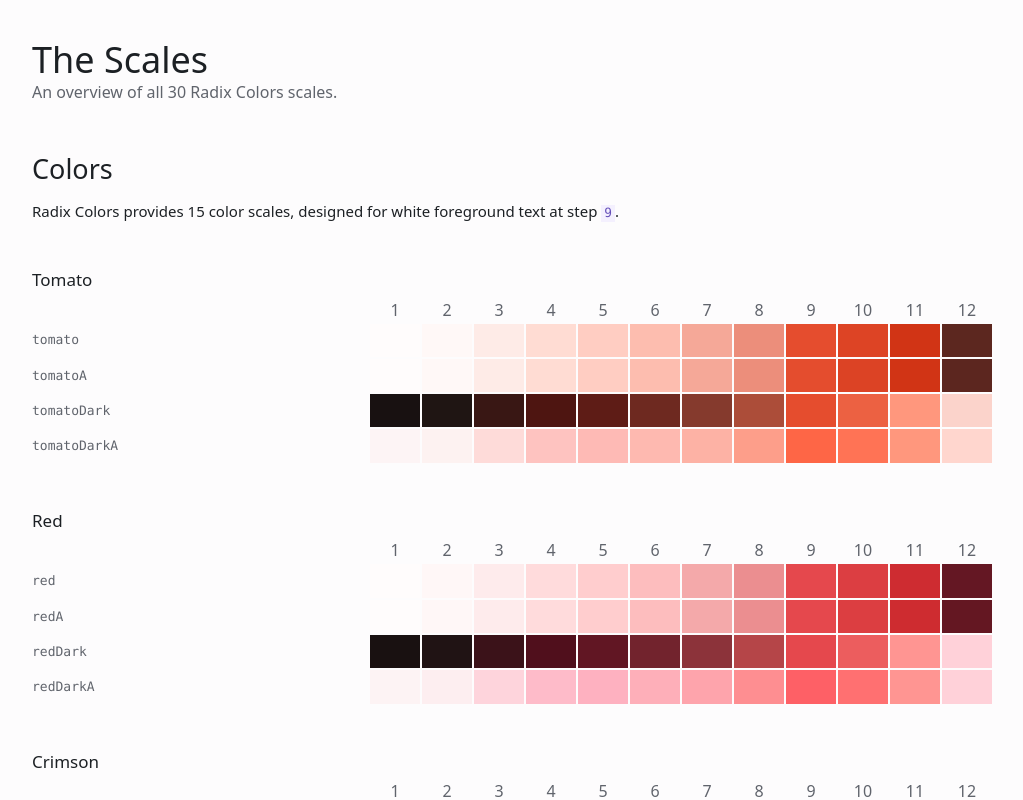
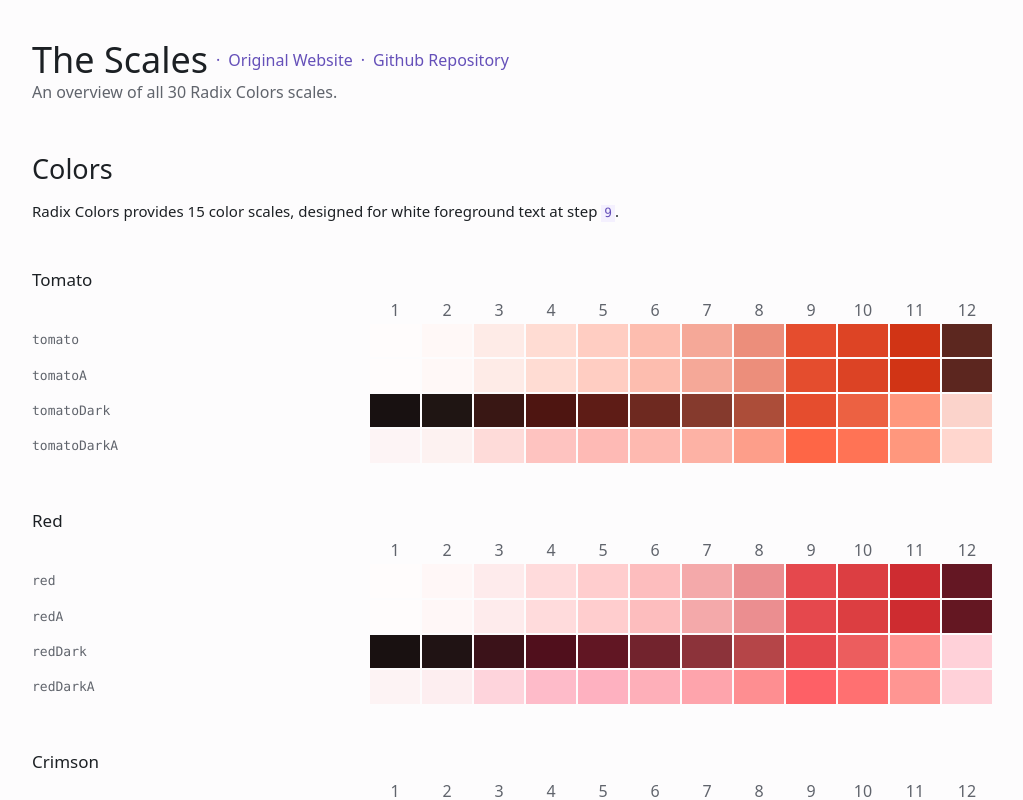
Before and after one commit to iammola/radix-colors-tailwind-config, a React (Create React App) app: page / in a window 1280 px wide. Shown: the top 800 px of the page, without its empty margins (128-1151 px from the left). Built offline with nearby package versions, Linux system fonts and the light colour scheme; the HTML template or start-up script is replaced by a standard one.

Commit message:
feat(app): add links 👍

```diff
--- a/src/App.tsx
+++ b/src/App.tsx
@@ -6,9 +6,29 @@
 const App: React.FC = () => {
   return (
     <main className="bg-mauve-1 py-10 px-5 font-medium dark:bg-mauve-dark-1 sm:px-10 md:px-16 lg:px-40">
-      <h1 className="text-4xl text-slate-12 dark:text-slate-dark-12">
-        The Scales
-      </h1>
+      <div className="flex items-center justify-start gap-x-2">
+        <h1 className="text-4xl text-slate-12 dark:text-slate-dark-12">
+          The Scales
+        </h1>
+        <span className="text-violet-11 dark:text-violet-dark-11">
+          &middot;
+        </span>
+        <a
+          href="https://www.radix-ui.com/docs/colors/getting-started/installation"
+          className="flex items-center justify-center gap-x-2 text-violet-11 dark:text-violet-dark-11"
+        >
+          Original Website
+        </a>
+        <span className="text-violet-11 dark:text-violet-dark-11">
+          &middot;
+        </span>
+        <a
+          href="https://www.github.com/iammola/"
+          className="flex items-center justify-center gap-x-2 text-violet-11 dark:text-violet-dark-11"
+        >
+          Github Repository
+        </a>
+      </div>
       <p className="text-slate-11 dark:text-slate-dark-11">
         An overview of all 30 Radix Colors scales.
       </p>
```
